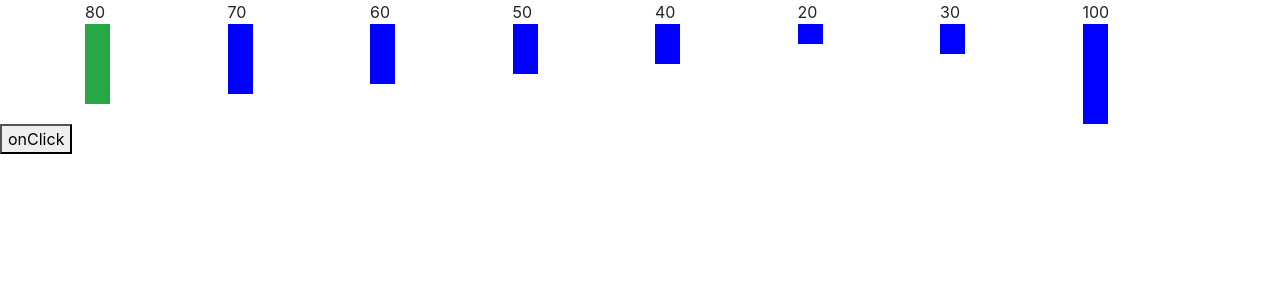
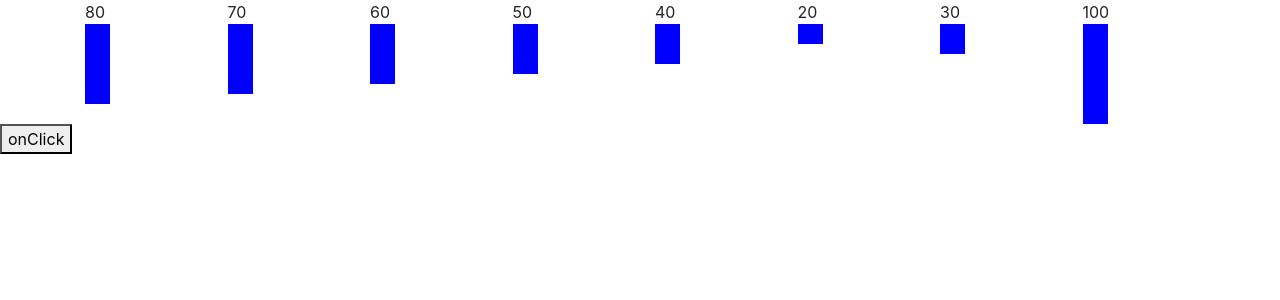
Before and after one commit to shub1991/Sorting-Visualizer, a React (Create React App) app: page / in a window 1280 px wide. Shown: the top 300 px of the page. Built offline with nearby package versions, Linux system fonts and the light colour scheme.

Commit message:
feat:coloring bars

```diff
--- a/src/App.jsx
+++ b/src/App.jsx
@@ -5,7 +5,8 @@
 
 function App() {
   const [test,setTest] = useState([80,70,60,50,40,20,30,100]);
-  const [activeIndex,setActiveIndex] = useState(0);
+  const [activeIndex,setActiveIndex] = useState([]);
+  const [sortedIndex,setSortedIndex] = useState(test.length);
   function sleep(ms) {
     return new Promise(resolve => setTimeout(resolve, ms));
   }
@@ -13,7 +14,8 @@
     let arr = test;
     for(let i=0;i<arr.length;i++){
       for(let j=0;j<arr.length-1-i;j++){
-        setActiveIndex(j);
+        setActiveIndex([j,j+1]);
+
          if(arr[j]>arr[j+1]){
             let temp = arr[j];
             arr[j] = arr[j+1];
@@ -21,14 +23,18 @@
 
          }
          await sleep(1000);
+
          setTest([...arr]);
       }
+      setSortedIndex(test.length-1-i);
     }
 
   }
+  //sorted = index till which it is sorted
+  // active = the ones we are comparing
   return (
     <div>
-      <Bars barArray={test} activeIndex={activeIndex}/>
+      <Bars barArray={test} activeIndex={activeIndex} sortedIndex={sortedIndex}/>
       <button onClick={bubbleSort}>onClick</button>
     </div>
 
--- /dev/null
+++ b/src/action.js
@@ -0,0 +1,5 @@
+const ACTIVE_INDEXES = 'update-active-indexs';
+
+export function updateIndexes(indexs){
+    return {type:ACTIVE_INDEXES,indexs}
+}
--- a/src/components/bar/bar.jsx
+++ b/src/components/bar/bar.jsx
@@ -4,9 +4,13 @@
 const El = styled.div`background-color:blue;
 width:25px;
 height:${props=>props.height}px;`
-const bar = ({height = 0,active}) =>
-        <div className="col">
-            {height}<El height={height} className={active?'bg-success':''}></El>
-        </div>
-   ;
+const bar = ({height = 0,active,sorted}) =>
+{
+     const color = sorted?'bg-success':active?'bg-danger':'';
+      return(
+      <div className="col">
+            {height}<El height={height} className={color}></El>
+      </div>
+       );
+};
 export default bar;
--- a/src/components/bars/bars.jsx
+++ b/src/components/bars/bars.jsx
@@ -3,8 +3,9 @@
 import PropTypes from 'prop-types';
 import Bar from '../bar/bar';
 
-const bars = ({ barArray = [],activeIndex }) => {
-  const barElements = barArray.map((num,index) => (<Bar height={num} active={activeIndex===index} />));
+const bars = ({ barArray = [],activeIndex,sortedIndex }) => {
+  console.log(sortedIndex);
+  const barElements = barArray.map((num,index) => (<Bar height={num} key={index} active={activeIndex.includes(index)} sorted={index>=sortedIndex}/>));
   return (
     <div className="container">
       <div className="row">
```
Also changed, not shown: src/reducer.js (added).
